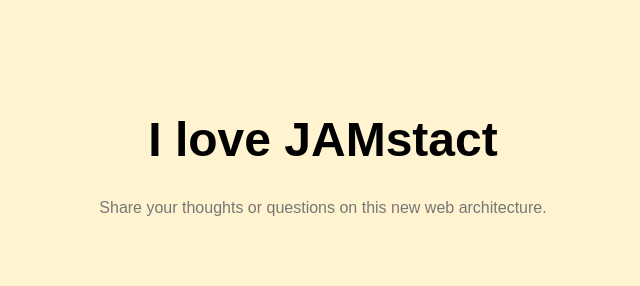
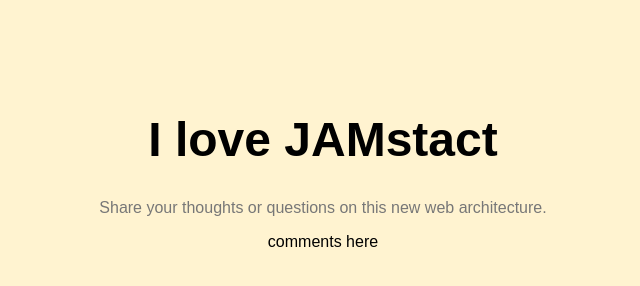
Before and after one commit to vicrosa25/simplejam, a plain HTML site: page index.html in a window 1280 px wide. Shown: the whole page, without its empty margins (317-957 px from the left). Drawn offline with Linux system fonts and the light colour scheme.

Commit message:
Add comments placeholder

```diff
--- a/index.html
+++ b/index.html
@@ -9,5 +9,7 @@
 <body>
     <h1>I love JAMstact</h1>
     <p>Share your thoughts or questions on this new web architecture.</p>
+
+    comments here
 </body>
 </html>
```
